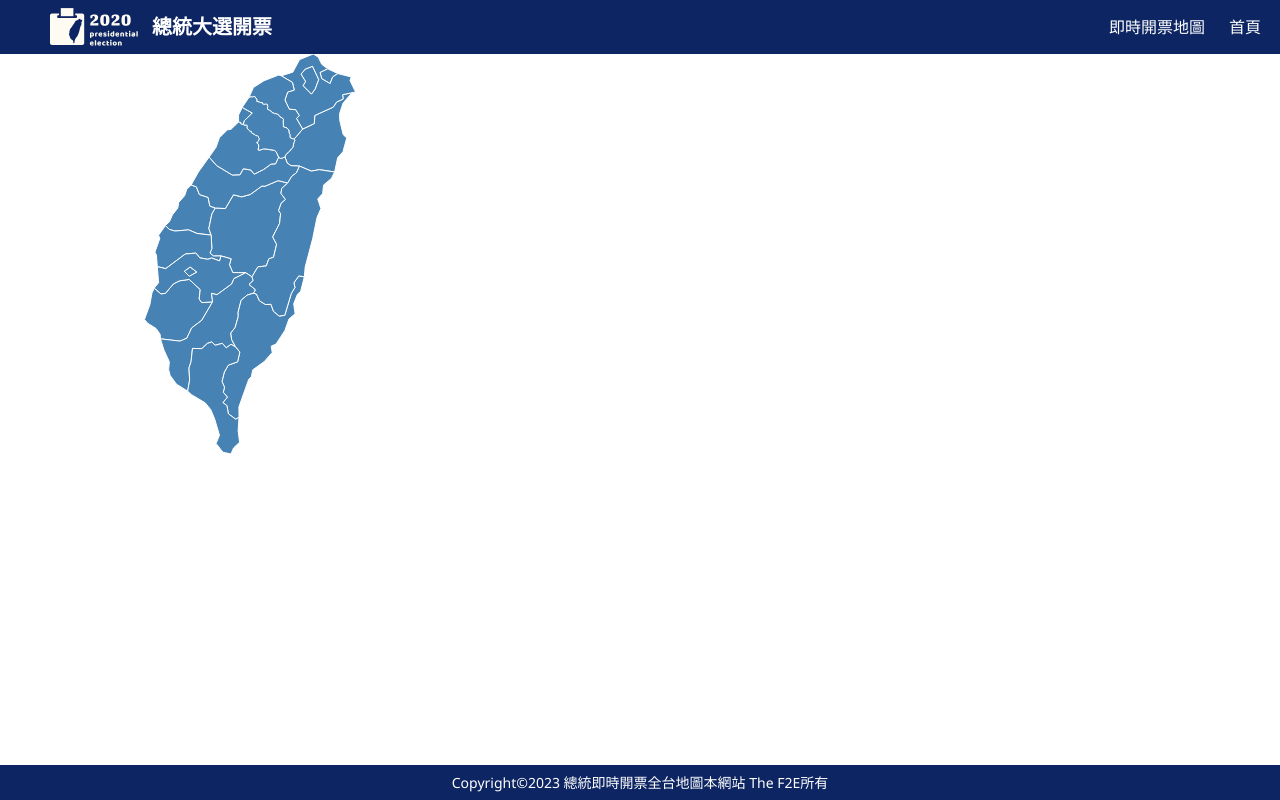
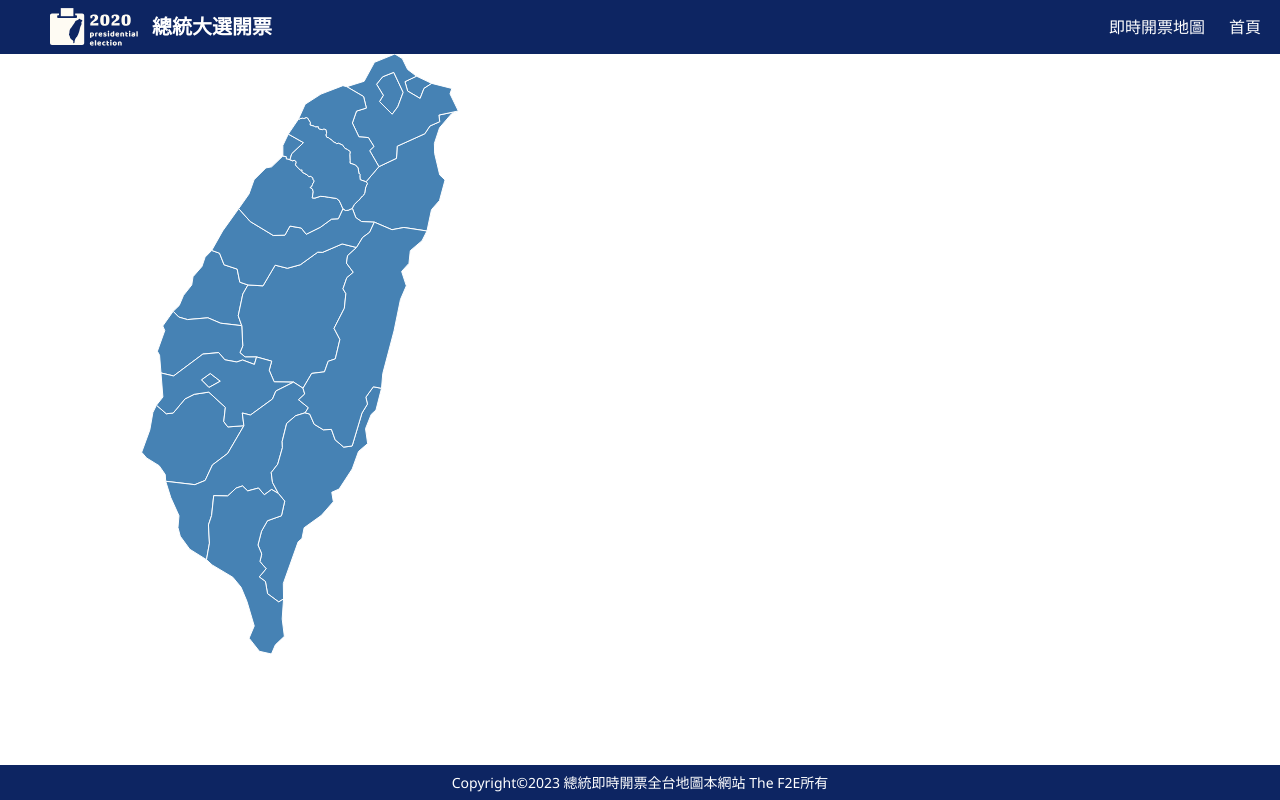
Before and after one commit to zim314/2023-F2E-Invoicing-System, a React (Vite) app: page / in a window 1280 px wide. Both pictures are taken after a click on the button 1100 px from the left and 426 px from the top of the page. Built offline with nearby package versions, Linux system fonts and the light colour scheme.

Commit message:
feat: 🎸 新增 openballpt頁面地圖顯示

```diff
--- a/src/component/DisplayMap/index.tsx
+++ b/src/component/DisplayMap/index.tsx
@@ -1,18 +1,25 @@
 import { useEffect, useRef } from 'react';
-import { select, geoMercator, geoPath } from 'd3';
+import { select, geoMercator, geoPath, GeoPath } from 'd3';
 
 interface Props {
     geojson: any;
+    svgSize: Size;
 }
 
-const index = ({ geojson }: Props) => {
+interface Size {
+    width: number;
+    height: number;
+}
+
+const index = ({ geojson, svgSize }: Props) => {
+    const { width, height } = svgSize;
     const mapRef = useRef(null);
 
     useEffect(() => {
         const map = select(mapRef.current);
         map.selectAll('*').remove();
-        const pathGenerator = geoPath().projection(
-            geoMercator().fitSize([500, 400], geojson)
+        const pathGenerator: GeoPath<any, any> = geoPath().projection(
+            geoMercator().fitSize([width, height], geojson)
         );
 
         map.selectAll('path')
@@ -20,11 +27,12 @@ const index = ({ geojson }: Props) => {
             .enter()
             .append('path')
             .attr('d', pathGenerator)
+            .attr('id', (_, i) => geojson.features[i].properties.COUNTYNAME)
             .style('fill', 'steelblue')
             .style('stroke', 'white');
-    }, [geojson]);
+    }, [geojson, width, height]);
 
-    return <svg ref={mapRef} width="500" height="400"></svg>;
+    return <svg ref={mapRef} width={width} height={height} />;
 };
 
 export default index;
--- a/src/hook/useRWD.ts
+++ b/src/hook/useRWD.ts
@@ -10,8 +10,8 @@ const useRWD = () => {
     };
 
     useEffect(() => {
+        handleRWD();
         window.addEventListener('resize', handleRWD);
-        handleRWD();
         return () => {
             window.removeEventListener('resize', handleRWD);
         };
--- a/src/page/OpenBallot/index.tsx
+++ b/src/page/OpenBallot/index.tsx
@@ -1,11 +1,31 @@
 import './index.scss';
 import countryMap from '../../assets/map/countryMap.json';
 import DisplayMap from '../../component/DisplayMap';
+import { useRef, useState, useEffect } from 'react';
 
 const OpenBallpt = () => {
+    const [svgSize, setSvgSize] = useState({ width: 0, height: 0 });
+    const mapContainerRef = useRef<HTMLDivElement>(null!);
+
+    useEffect(() => {
+        const updateSvgSize = () => {
+            const { width, height } =
+                mapContainerRef.current.getBoundingClientRect();
+            setSvgSize({ width, height });
+        };
+        updateSvgSize();
+        window.addEventListener('resize', updateSvgSize);
+        return () => window.removeEventListener('resize', updateSvgSize);
+    }, []);
+
     return (
         <div>
-            <DisplayMap geojson={countryMap} />
+            <div
+                style={{ width: '600px', height: '600px' }}
+                ref={mapContainerRef}
+            >
+                <DisplayMap geojson={countryMap} svgSize={svgSize} />
+            </div>
         </div>
     );
 };
```
